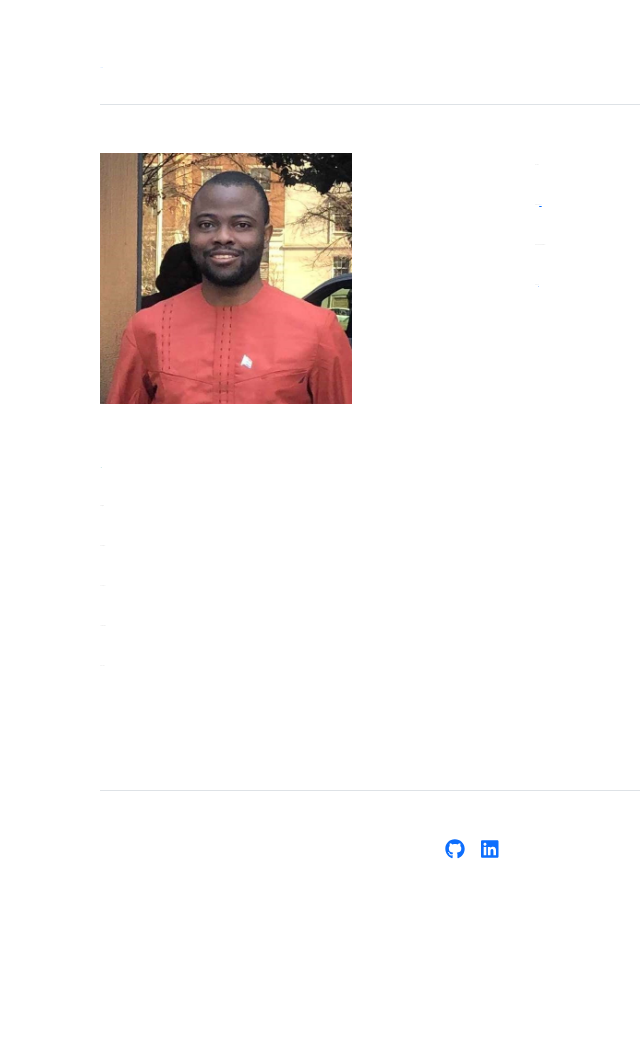
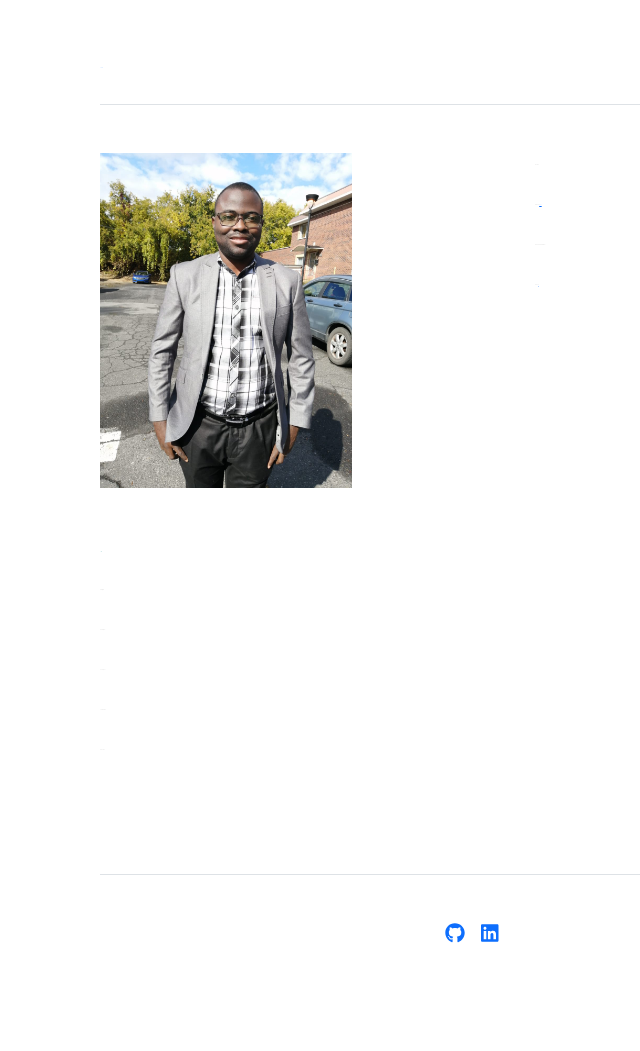
Before and after one commit to Idossou-Marius-Adom/idossou-marius-adom.github.io, a Jekyll site: the page built from index.md, in a window 1280 px wide. Shown: the whole page, without its empty margins (129-769 px from the left). Built offline with Jekyll 4.4.1, drawn with Linux system fonts in a browser that asks for light colours; before the commit the page ends 967 px from its top, so only the background shows below that.

Commit message:
Update home.html

```diff
--- a/_layouts/home.html
+++ b/_layouts/home.html
@@ -18,7 +18,7 @@ layout: default
   <meta charset="utf-8">
 <div class="row g-5 mb-5">
   <div class="col-md-6">
-    <img src="{{ site.github.url }}/assets/img/Photo_profil_Adom_Idossou_Marius.jfif" alt="Home" width="65%">
+    <img src="{{ site.github.url }}/assets/img/Photo_profil_Adom_Idossou_Marius2.jpeg" alt="Home" width="65%">
   </div>
   <div class="col-md-6">
     <!-- <h3 style="color:Teal"> Welcome to my home page!</h3> -->
```
